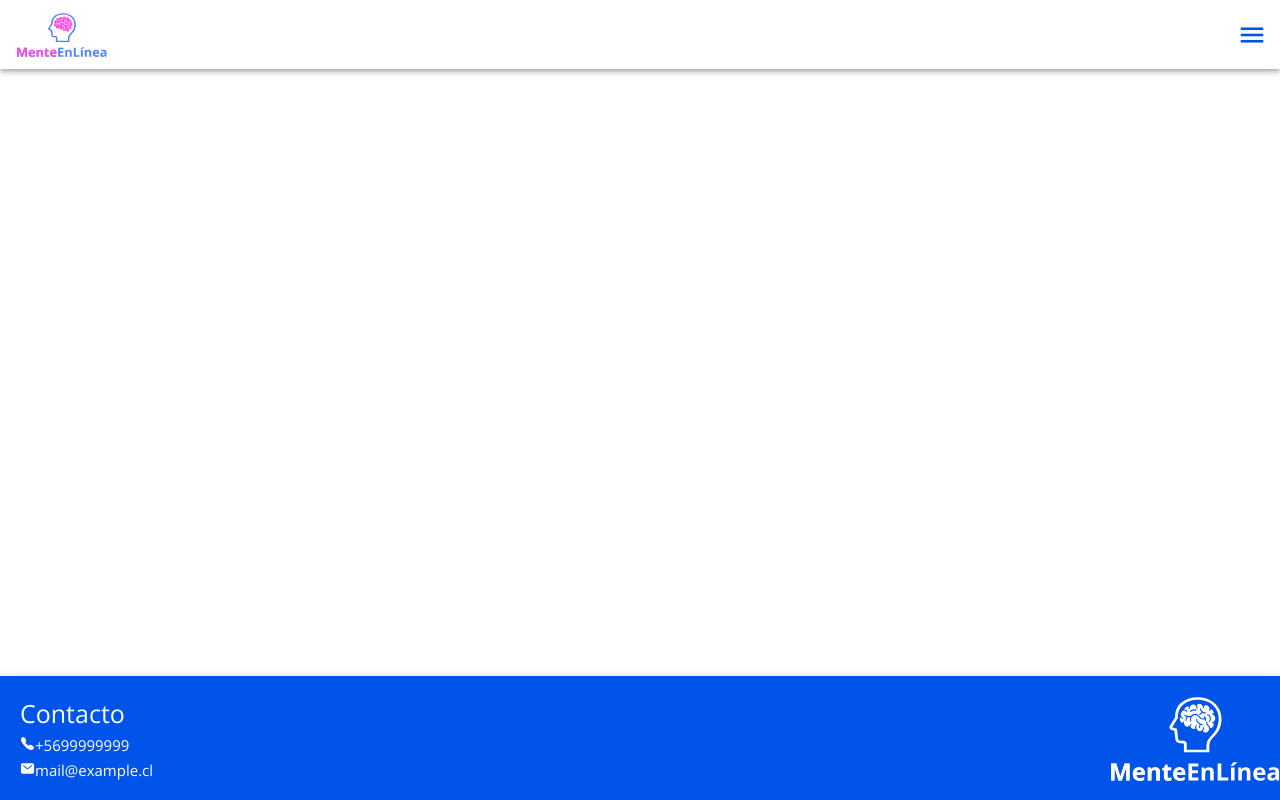
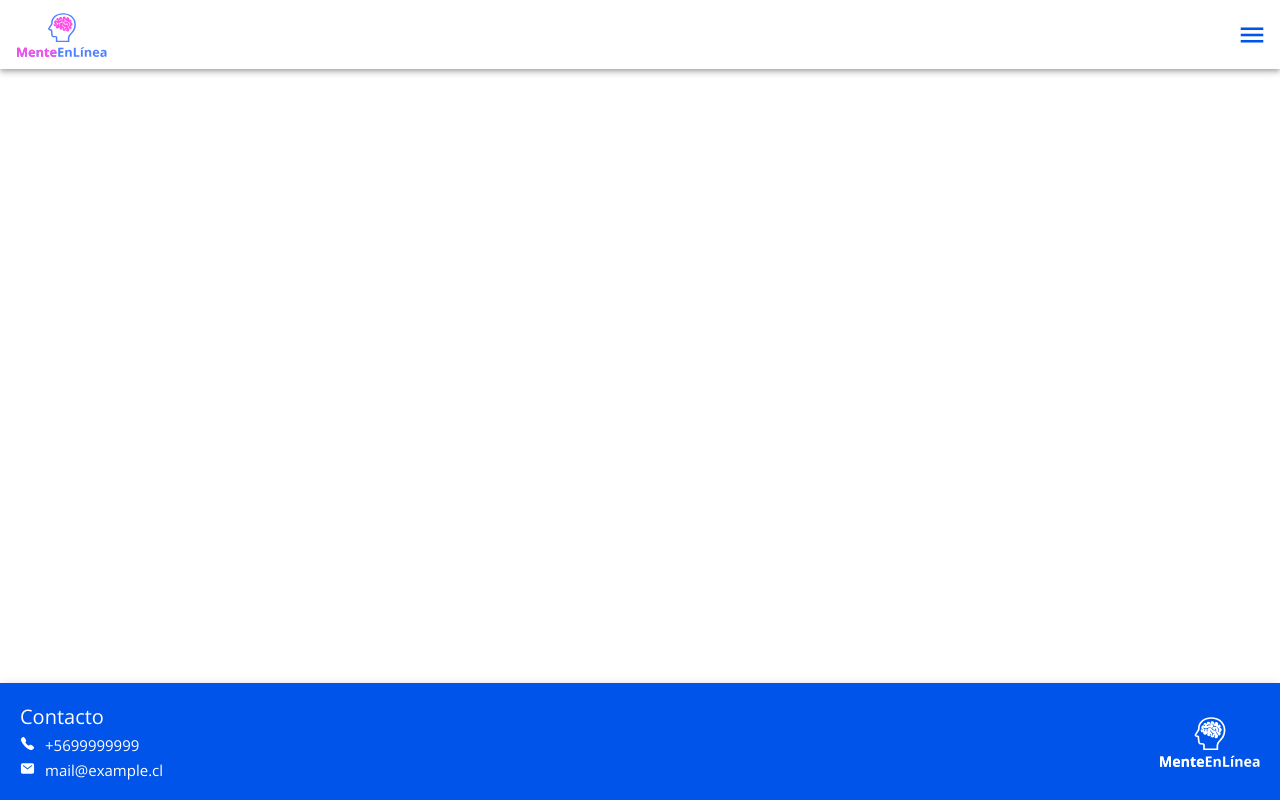
Before and after one commit to The-Insanes/MenteEnLinea, a React (Vite) app in the folder frontend/: page /home in a window 1280 px wide. Built offline with nearby package versions, Linux system fonts and the light colour scheme.

Commit message:
finished footer component

```diff
--- a/frontend/src/components/FooterPage.tsx
+++ b/frontend/src/components/FooterPage.tsx
@@ -21,7 +21,7 @@ const FooterPage: React.FC<ContainerProps> = ({className, background}) => {
                     mail@example.cl
                 </IonLabel>
             </div>
-            <IonImg src='images/dark_logo.svg' slot='end'></IonImg>
+            <IonImg className='footer_dark_logo' src='images/dark_logo.svg' slot='end'></IonImg>
         </IonToolbar>
     );
 };
--- a/frontend/src/components/css/FooterPage.css
+++ b/frontend/src/components/css/FooterPage.css
@@ -8,13 +8,17 @@
 
     >.title_footer_menu {
         font-family: 'Open Sans', sans-serif;
-        font-size: 25px;
+        font-size: 20px;
     }
 
     >.info_footer {
         margin-top: 5px;
         font-family: 'Open Sans', sans-serif;
         font-size: 15px;
+
+        >ion-icon {
+            margin-right: 10px;
+        }
     }
 }
 
@@ -22,3 +26,8 @@
     font-family: 'Open Sans',sans-serif;
     font-size: 25px;
 }
+
+.footer_dark_logo {
+    margin: 20px;
+    width: 100px;
+}
```
